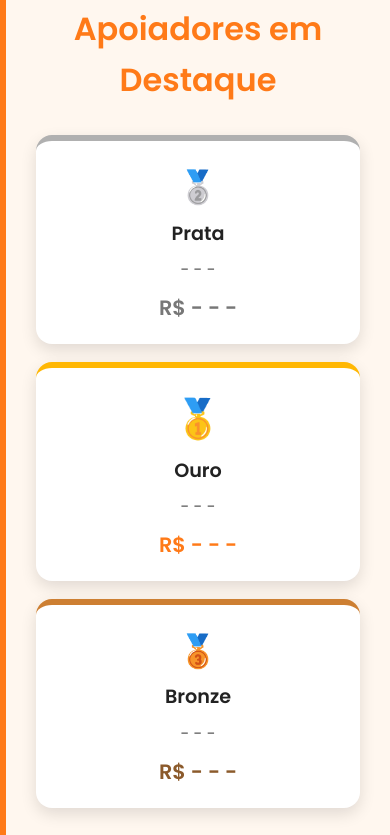
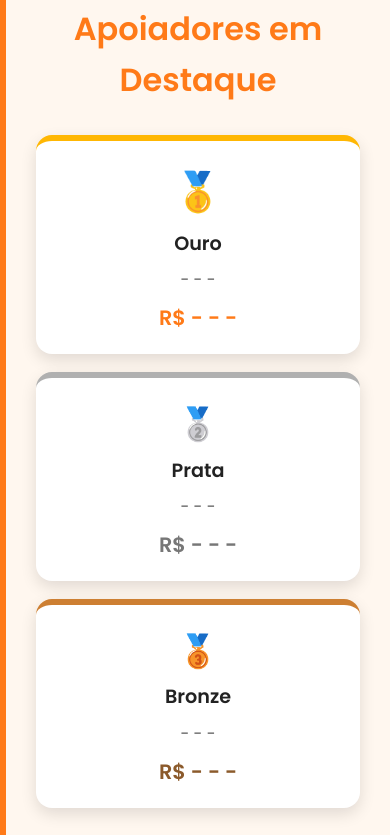
Before and after one commit to ivoalsilva/ajuda-entregador, a plain HTML site: page index.html in a window 390 px wide. Shown: the part 4188-5023 px from the top of the page. Drawn offline with Linux system fonts and the light colour scheme.

Commit message:
order no podio

```diff
--- a/style.css
+++ b/style.css
@@ -367,4 +367,18 @@ footer {
   .bronze {
     grid-column: auto;
   }
+
+  /* ORDEM CORRETA DO PÓDIO NO MOBILE */
+.ouro {
+  order: 1;
 }
+
+.prata {
+  order: 2;
+}
+
+.bronze {
+  order: 3;
+}
+
+}
```
